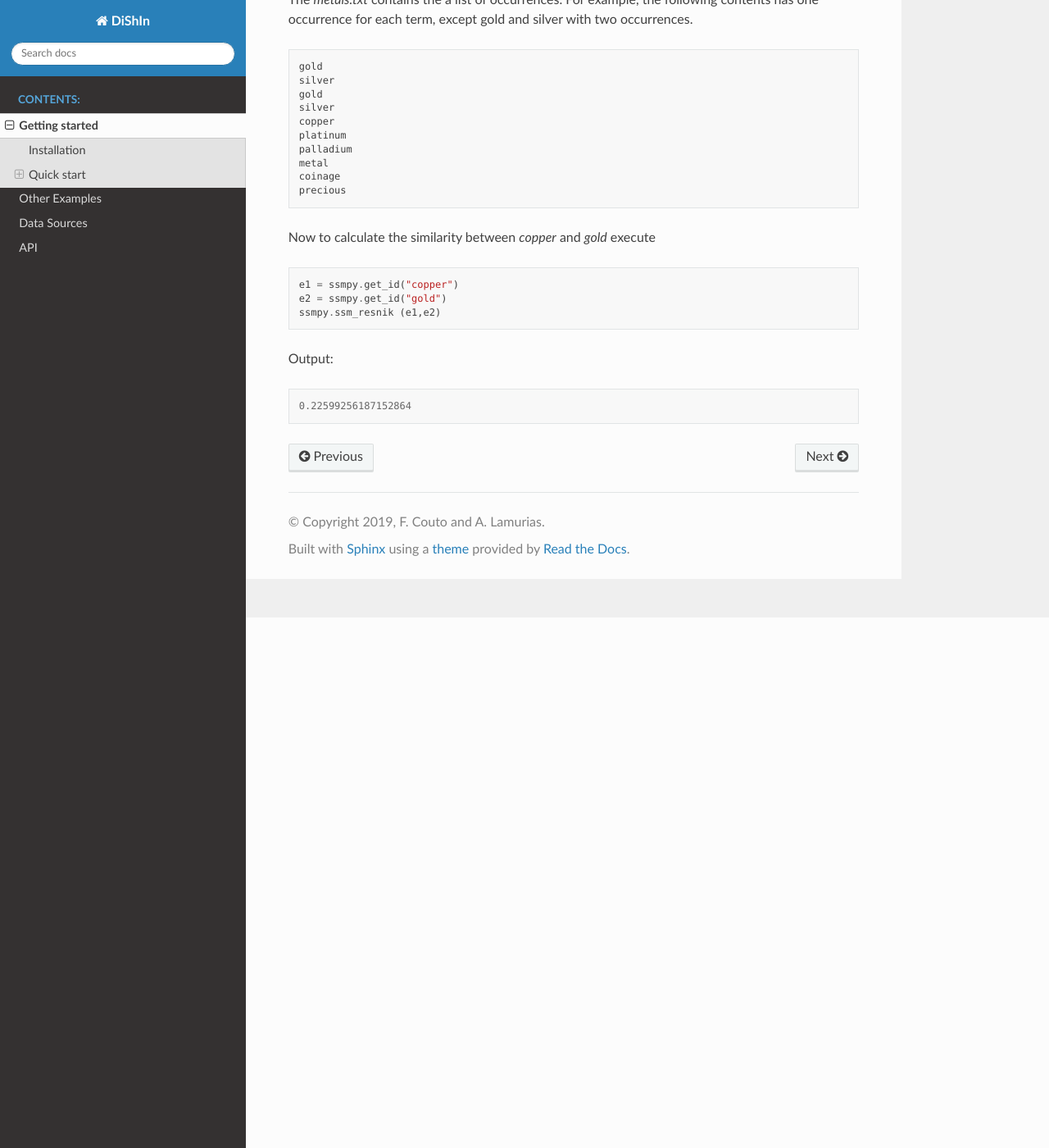
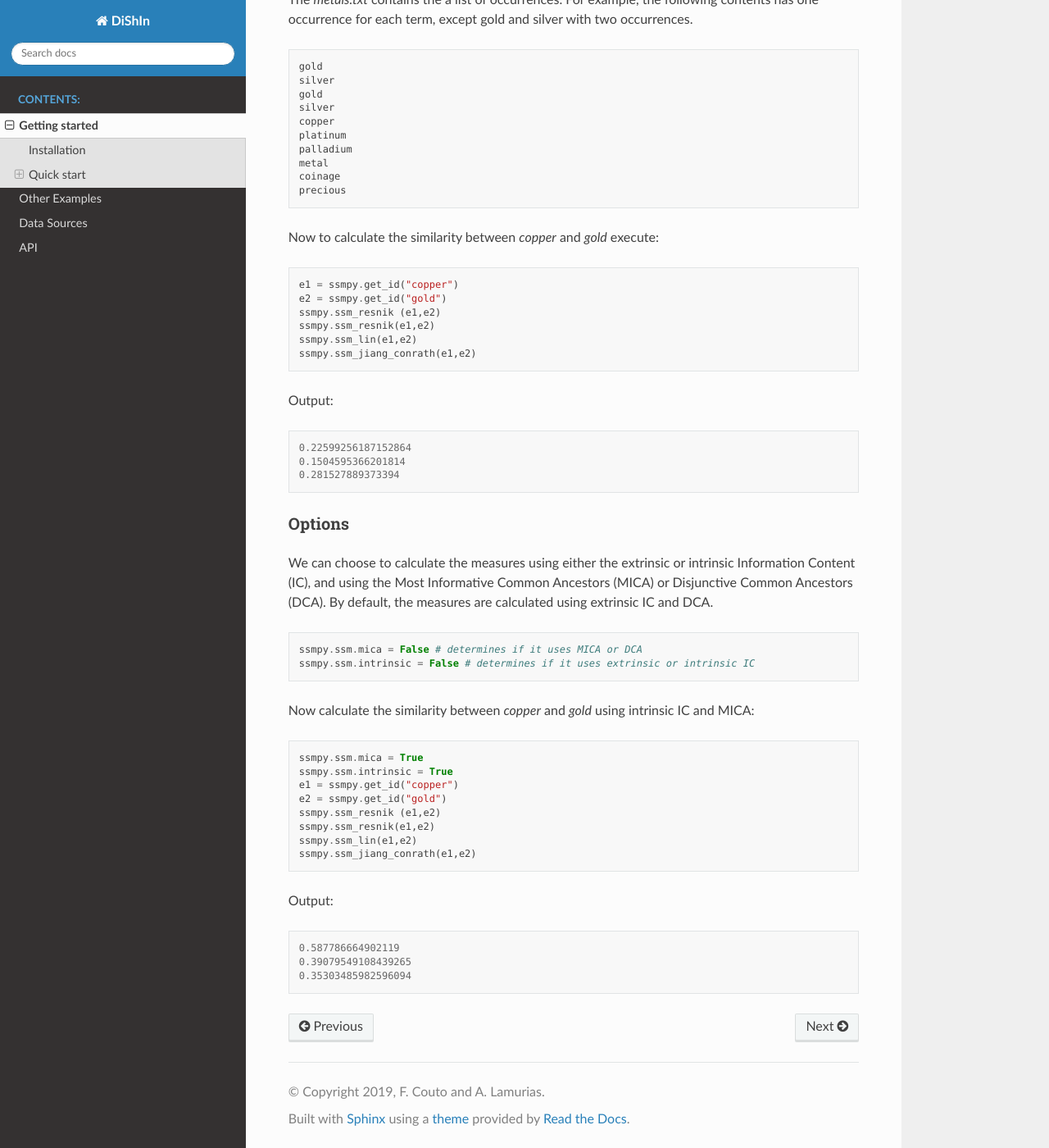
Before and after one commit to lasigeBioTM/DiShIn, a Sphinx documentation site: the page built from docs/getting_started.rst, in a window 1280 px wide and 1400 px high, scrolled down 647 px. Shown: the whole window at 82% size. Built offline with Sphinx 7.4.7 and the Read the Docs theme 2.0.0, drawn with Linux system fonts in a browser that asks for light colours.

Commit message:
updated docs

```diff
--- a/docs/getting_started.rst
+++ b/docs/getting_started.rst
@@ -51,16 +51,55 @@ silver with two occurrences.
     coinage
     precious
 
-Now to calculate the similarity between *copper* and *gold* execute
+Now to calculate the similarity between *copper* and *gold* execute:
 
 .. code-block:: python
 
     e1 = ssmpy.get_id("copper")
     e2 = ssmpy.get_id("gold")
     ssmpy.ssm_resnik (e1,e2)
+    ssmpy.ssm_resnik(e1,e2)
+    ssmpy.ssm_lin(e1,e2)
+    ssmpy.ssm_jiang_conrath(e1,e2)
+
 
 Output:
 
 .. code-block:: python
 
     0.22599256187152864
+    0.1504595366201814
+    0.281527889373394
+
+
+Options
+~~~~~~~
+
+We can choose to calculate the measures using either the extrinsic or intrinsic Information Content (IC), and using the Most Informative Common Ancestors (MICA) or Disjunctive Common Ancestors (DCA). By default, the measures are calculated using extrinsic IC and DCA.
+
+.. code-block:: python
+
+     ssmpy.ssm.mica = False # determines if it uses MICA or DCA
+     ssmpy.ssm.intrinsic = False # determines if it uses extrinsic or intrinsic IC
+
+Now calculate the similarity between *copper* and *gold* using intrinsic IC and MICA:
+
+.. code-block:: python
+
+    ssmpy.ssm.mica = True
+    ssmpy.ssm.intrinsic = True
+    e1 = ssmpy.get_id("copper")
+    e2 = ssmpy.get_id("gold")
+    ssmpy.ssm_resnik (e1,e2)
+    ssmpy.ssm_resnik(e1,e2)
+    ssmpy.ssm_lin(e1,e2)
+    ssmpy.ssm_jiang_conrath(e1,e2)
+
+
+Output:
+
+.. code-block:: python
+
+    0.587786664902119
+    0.39079549108439265
+    0.35303485982596094
```
Also changed, not shown: docs/other_examples.rst (+1 -10 lines), 12 other files.
